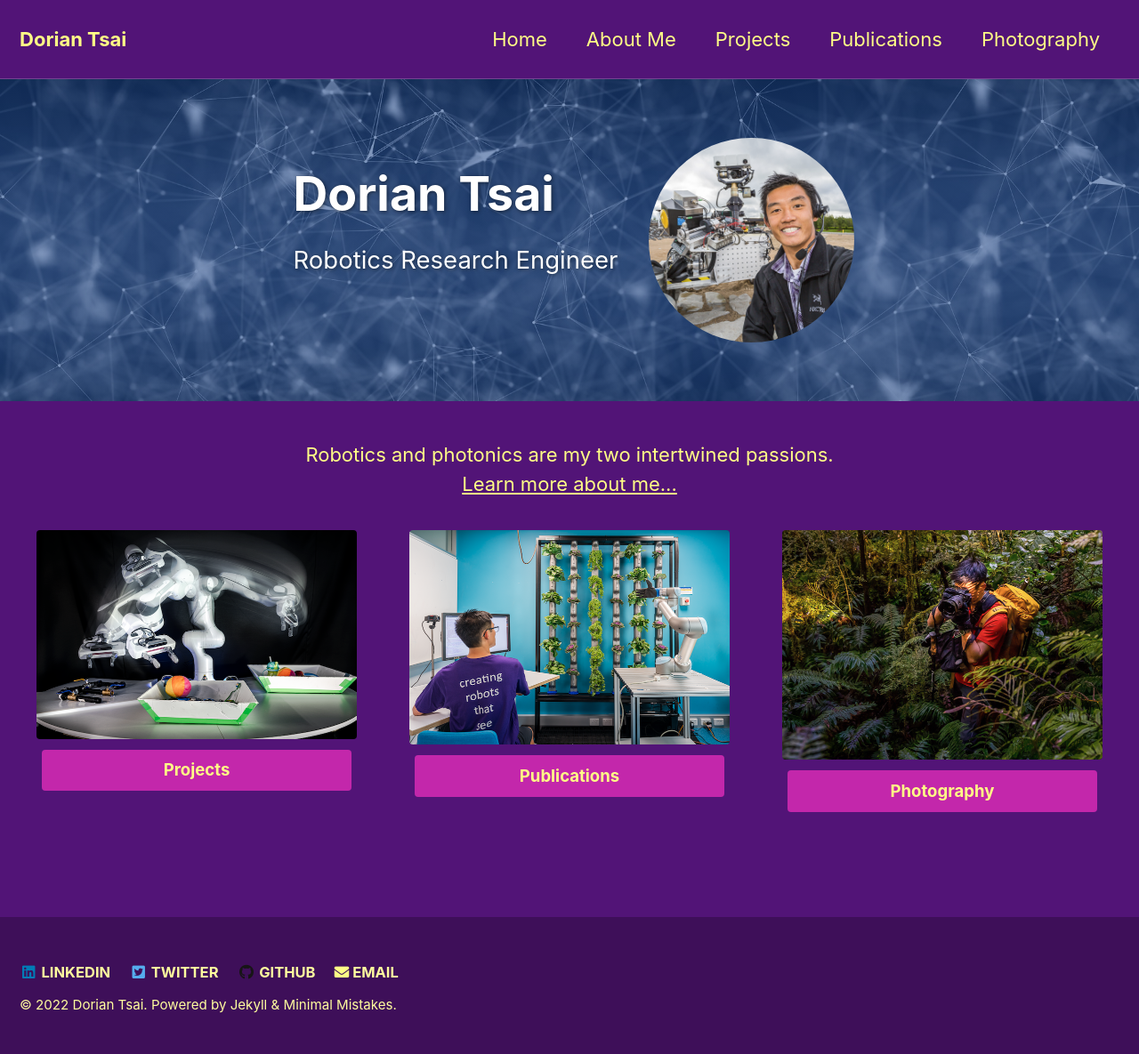
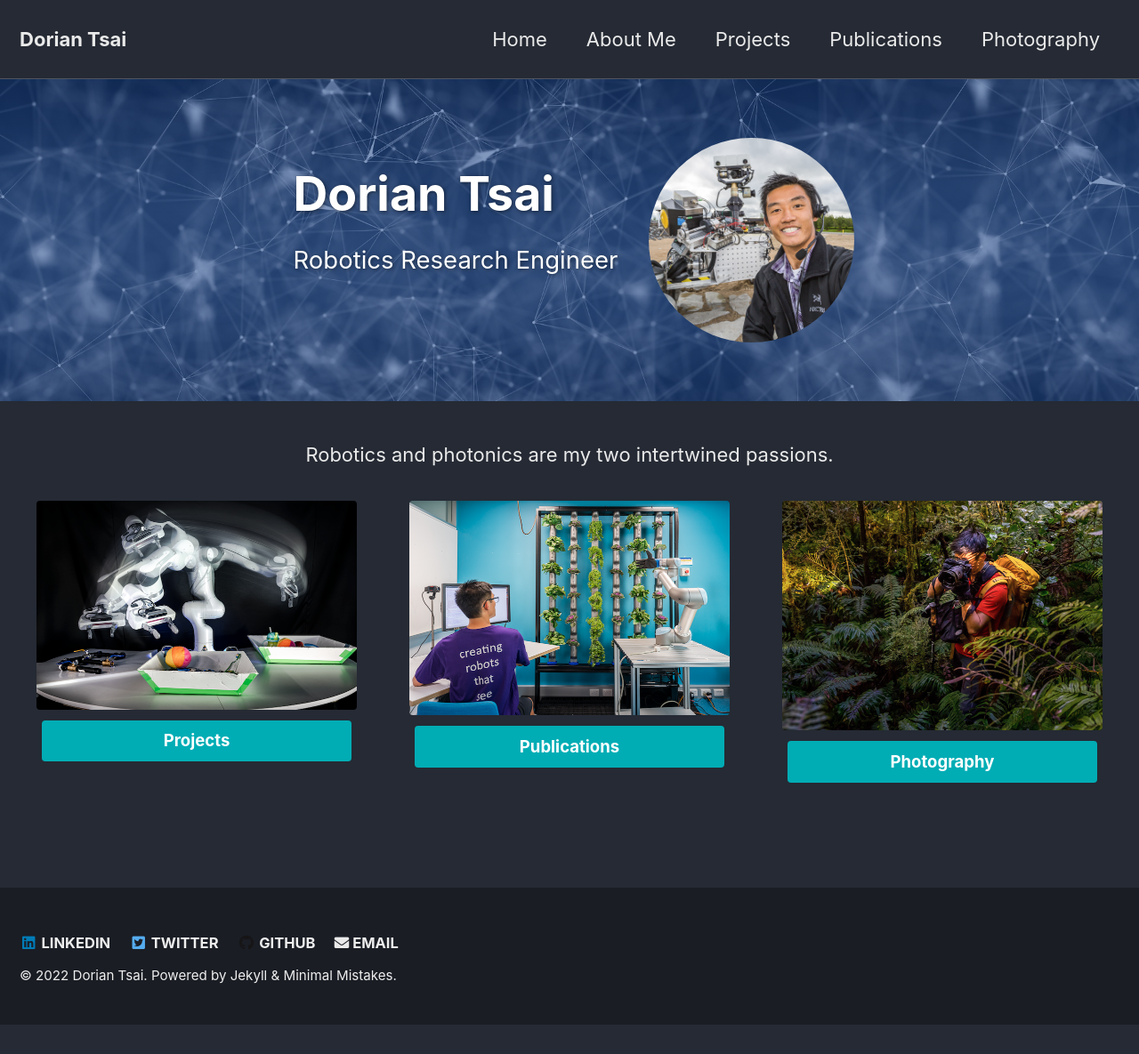
Before and after one commit to doriantsai/doriantsai.github.io, a Jekyll site: the page built from _pages/home.md, in a window 1280 px wide. Shown: the whole page at 89% size. Built offline with Jekyll 4.4.1, drawn with Linux system fonts in a browser that asks for light colours; cached includes are drawn as plain includes; after the commit the page ends 1152 px from its top, so only the background shows below that.

Commit message:
set dark theme, try large panda motion pic

```diff
--- a/_config.yml
+++ b/_config.yml
@@ -47,7 +47,7 @@ github:
 # Build settings
 markdown: kramdown
 # theme: minimal-mistakes-jekyll
-minimal_mistakes_skin: "plum"
+minimal_mistakes_skin: "dark"
 # Outputting
 # permalink: /:categories/:title/
 # paginate: 5 # amount of posts to show
--- a/_pages/home.md
+++ b/_pages/home.md
@@ -14,6 +14,7 @@ header:
 excerpt: Robotics Research Engineer
 feature_row:
   - image_path: /assets/images/20210126_panda_motion_720p.png
+    width: 2000px
     alt: "Projects"
     url: "/projects/"
     btn_class: "btn--primary"
@@ -42,7 +43,7 @@ feature_row:
 <p style="text-align: center; width: 85%; margin: 0 auto 0.75em auto;">
 Robotics and photonics are my two intertwined passions.
 <br>
-<a href="/about_me/">Learn more about me...</a>
+<!-- <a href="/about_me/">Learn more about me...</a> -->
 </p>
 
 {% include feature_row %}
```
